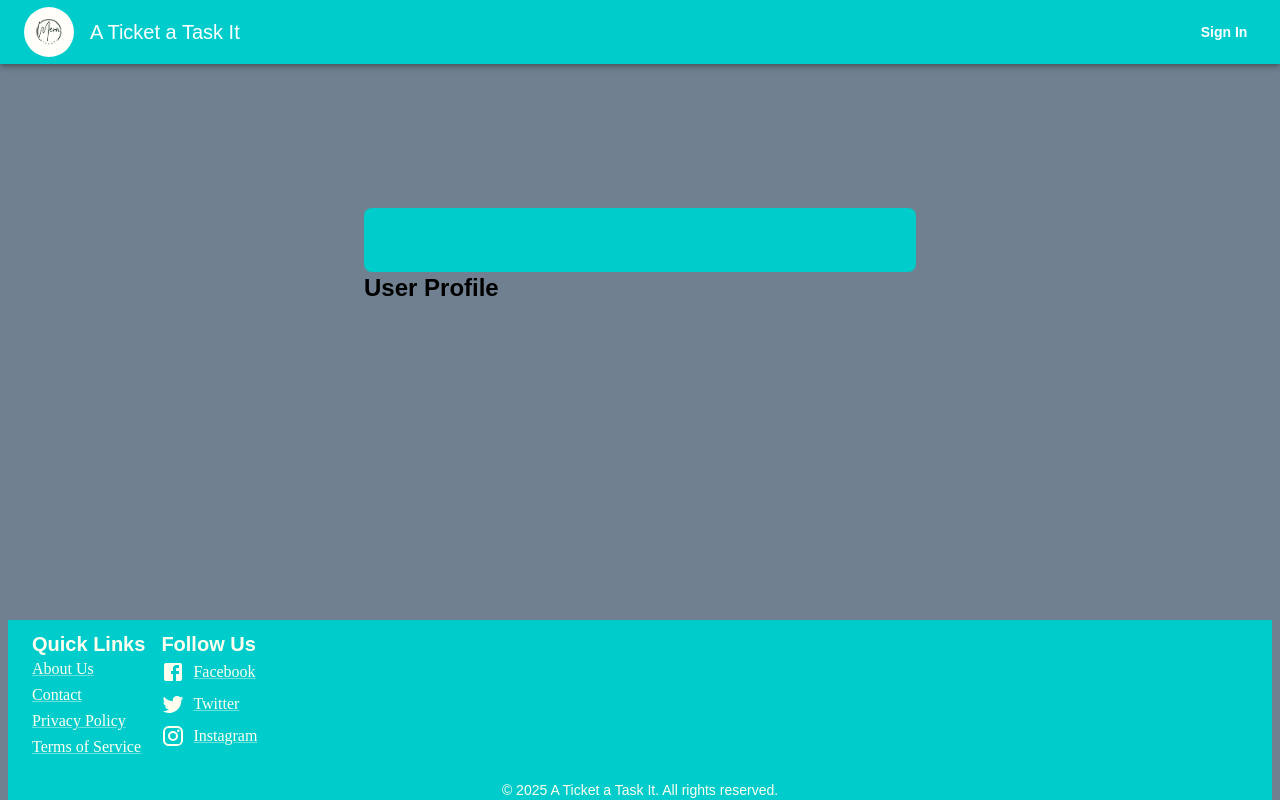
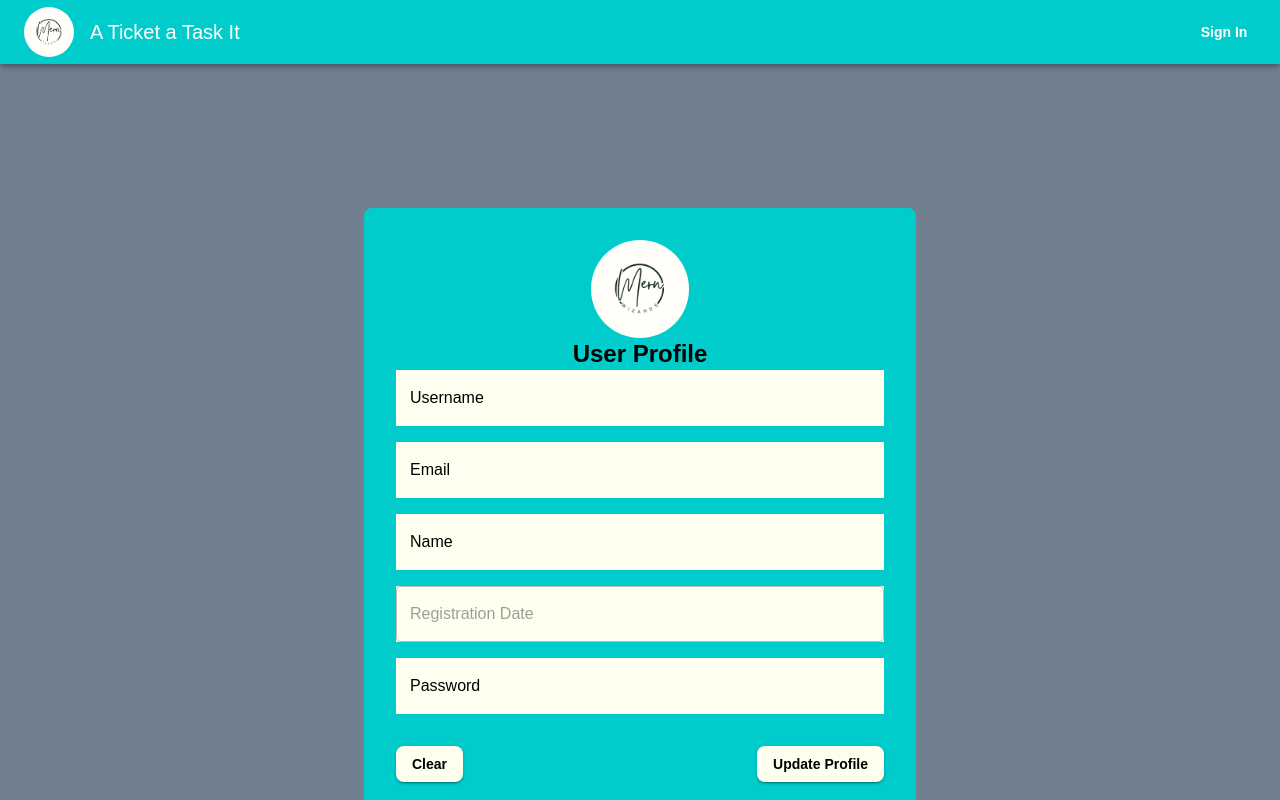
Before and after one commit to LukeZHar/MERN-Wizards-T3A2-B, a React (Vite) app: page /profile in a window 1280 px wide. Shown: the top 800 px of the page. Built offline with nearby package versions, Linux system fonts and the light colour scheme.

Commit message:
feat: Created Form element for User profile

```diff
--- a/src/frontend/pages/ProfilePage.jsx
+++ b/src/frontend/pages/ProfilePage.jsx
@@ -2,6 +2,7 @@ import React, { useState } from "react";
 import { Navigate, useNavigate } from "react-router-dom";
 import { TextField, Button, Typography, Container, Select, MenuItem, Box } from "@mui/material";
 import axios from "axios";
+import logo from "../assets/Mern.png"
 
 export default function ProfilePage() {
     const [user, setUser] = useState({ username: "", email: "", name: "", registrationDate: "" });
@@ -12,17 +13,73 @@ export default function ProfilePage() {
     return (
         <Container component="main" maxWidth="sm">
             <Box sx={{
-                bgcolor: '#00cccc', // Background color
+                bgcolor: '#00cccc',
                 borderRadius: 2,
                 padding: 4,
                 display: 'flex',
                 flexDirection: 'column',
                 alignItems: 'center',
                 justifyContent: 'center',
-                marginTop: '100px', // Centered with margin above
-            }}></Box>
+                marginTop: '100px',
+            }}>
+                <img src={logo} alt="Logo" style={{ display: 'block', margin: '0 auto', width: '20%', maxWidth: '200px', borderRadius: '50%' }} />
+                <Typography variant="h5">
+                    User Profile
+                </Typography>
 
-            <Typography variant="h5">User Profile</Typography>
+                <form style={{ width: "100%" }}>
+                    <TextField
+                        fullWidth
+                        label="Username"
+                        name="username"
+                        variant="outlined"
+                        sx={{ marginBottom: 2, backgroundColor: "#fffff0" }}
+                    />
+
+                    <TextField
+                        fullWidth
+                        label="Email"
+                        name="email"
+                        variant="outlined"
+                        sx={{ marginBottom: 2, backgroundColor: "#fffff0" }}
+                    />
+
+                    <TextField
+                        fullWidth
+                        label="Name"
+                        name="name"
+                        variant="outlined"
+                        sx={{ marginBottom: 2, backgroundColor: "#fffff0" }}
+                    />
+
+                    <TextField
+                        fullWidth
+                        label="Registration Date"
+                        name="registrationDate"
+                        variant="outlined"
+                        disabled
+                        sx={{ marginBottom: 2, backgroundColor: "#fffff0" }}
+                    />
+
+                    <TextField
+                        fullWidth
+                        label="Password"
+                        name="password"
+                        type="password"
+                        variant="outlined"
+                        sx={{ marginBottom: 2, backgroundColor: "#fffff0" }}
+                    />
+
+                    <Box sx={{ display: "flex", justifyContent: "space-between", marginTop: 2 }}>
+                        <Button variant="contained" color="secondary" >
+                            Clear
+                        </Button>
+                        <Button variant="contained" color="primary" type="submit">
+                            Update Profile
+                        </Button>
+                    </Box>
+                </form>
+            </Box>
         </Container>
-    )
+    );
 }
```
